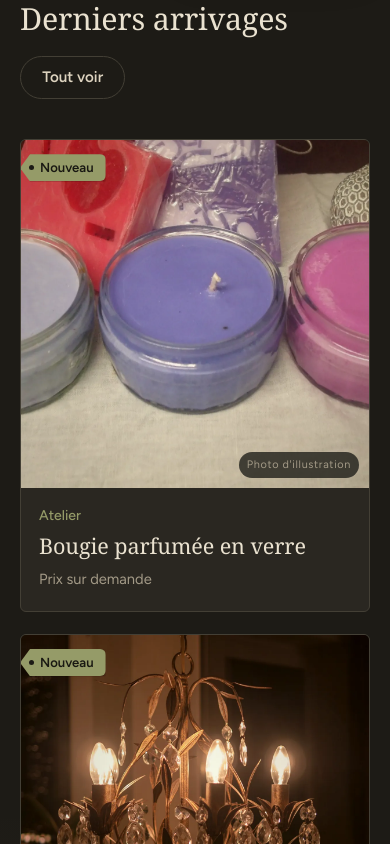
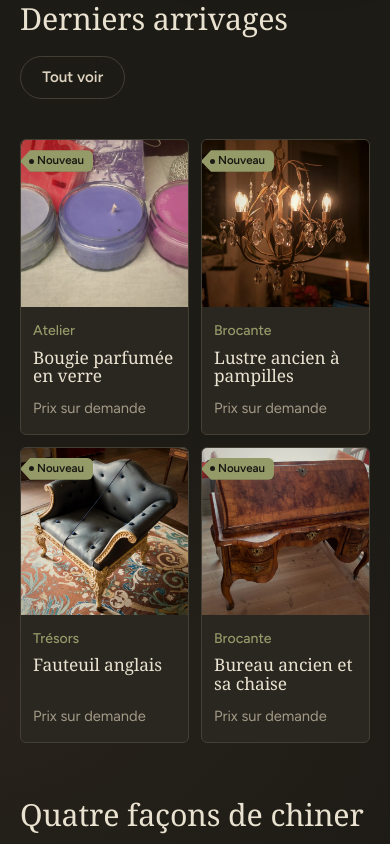
Before and after one commit to AnasMba19/les-objets-du-azart, an Astro site: page / in a window 390 px wide. Shown: the part 1183-2027 px from the top of the page. Built offline with nearby package versions, Linux system fonts and the light colour scheme; Astro itself is replaced by a stand-in of ours; a web font is replaced by a local one.

Commit message:
Mobile : catalogue sur deux colonnes
Co-Authored-By: Claude Opus 5.5 <noreply@anthropic.com>
Claude-Session: https://claude.ai/code/session_01E5QZUCGnwiQT2jgEa1BaeU

```diff
--- a/src/styles/global.css
+++ b/src/styles/global.css
@@ -289,3 +289,11 @@ p { margin: 0 0 1em; }
 .service .ph img, .lieu .ph img { width: 100%; height: 100%; object-fit: cover; }
 .service, .lieu { overflow: hidden; }
 .credit-ph { font-size: .78rem; color: var(--muted); margin-top: 8px; }
+
+@media (max-width: 600px) {
+  .grid { grid-template-columns: repeat(2, 1fr); gap: 12px; }
+  .card h3 { font-size: 1.08rem; }
+  .card-body { padding: 12px 12px 14px; }
+  .card .tag { font-size: .72rem; padding: 5px 9px 5px 17px; top: 10px; }
+  .illus-note { display: none; }
+}
```
